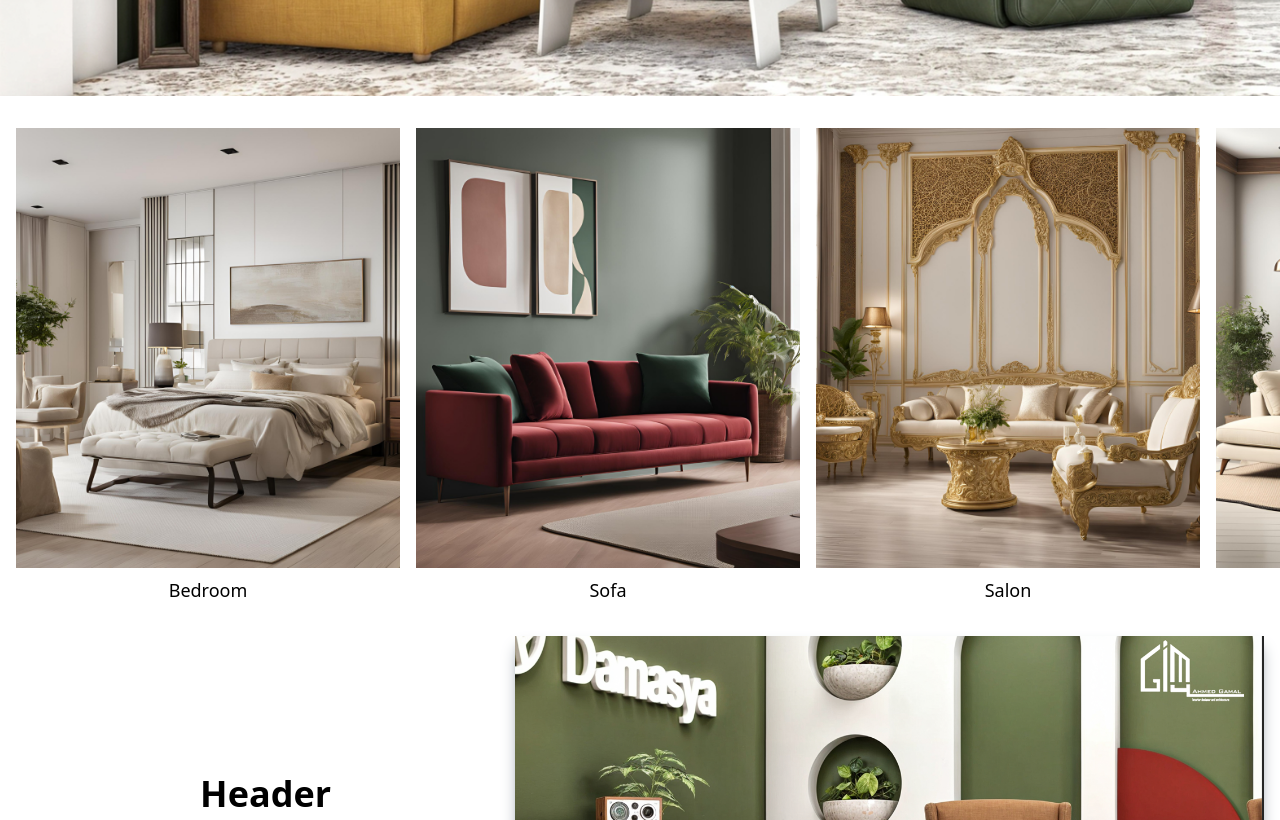
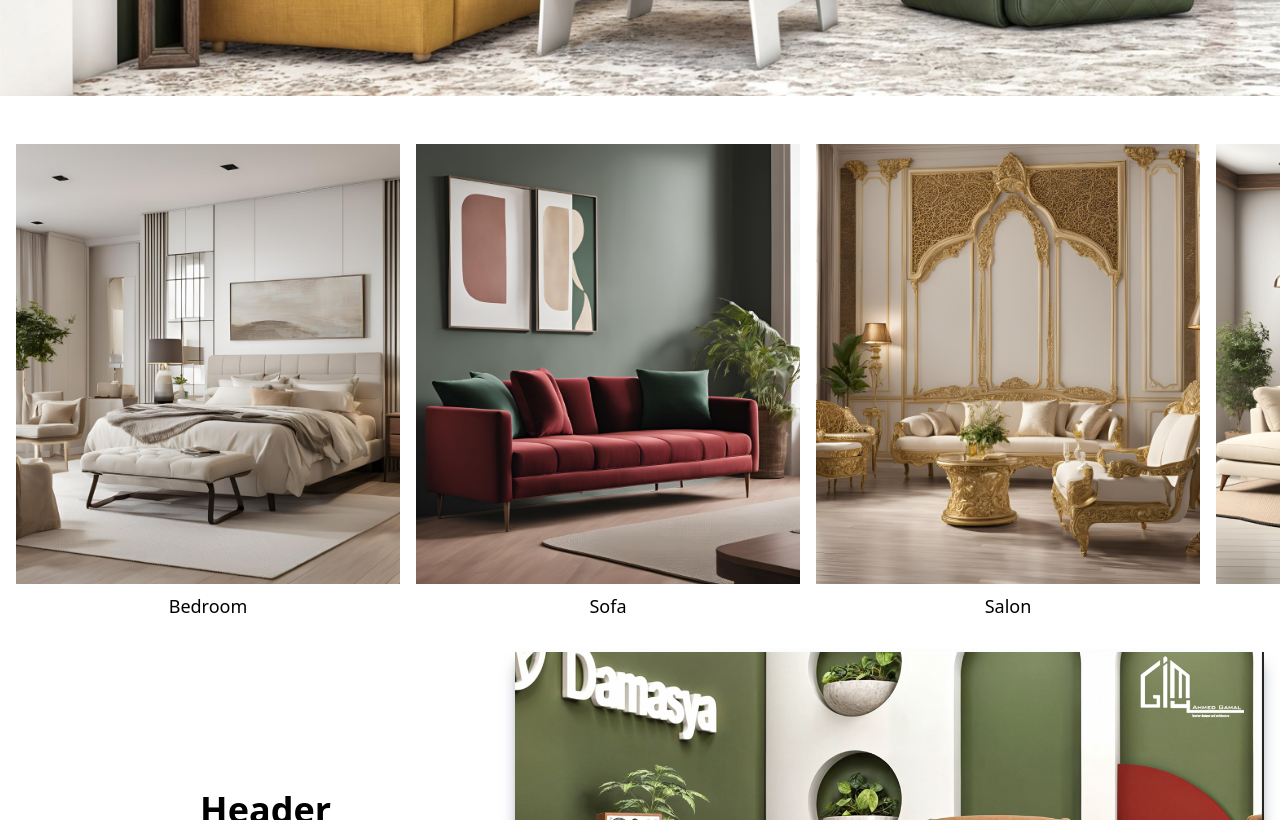
Before and after one commit to ziadabdelaziz/damasya, a React (Vite) app: page / in a window 1280 px wide. Shown: the part 620-1440 px from the top of the page. Built offline with nearby package versions, Linux system fonts and the light colour scheme.

Commit message:
feat: categories top margin

```diff
--- a/src/components/home/CategoriesSlider.tsx
+++ b/src/components/home/CategoriesSlider.tsx
@@ -7,7 +7,7 @@ import Salon from "@/assets/salon.png";
 const CategoriesSlider = () => {
     return (
             <ScrollArea className="my-8 whitespace-nowrap">
-                <div className="flex px-2 justify-between">
+                <div className="flex px-2 mt-4 justify-between">
                     <span className="scroll-item">
                         <img
                             className="hover:scale-105 hover:shadow-lg hover:transition-all duration-300"
```
